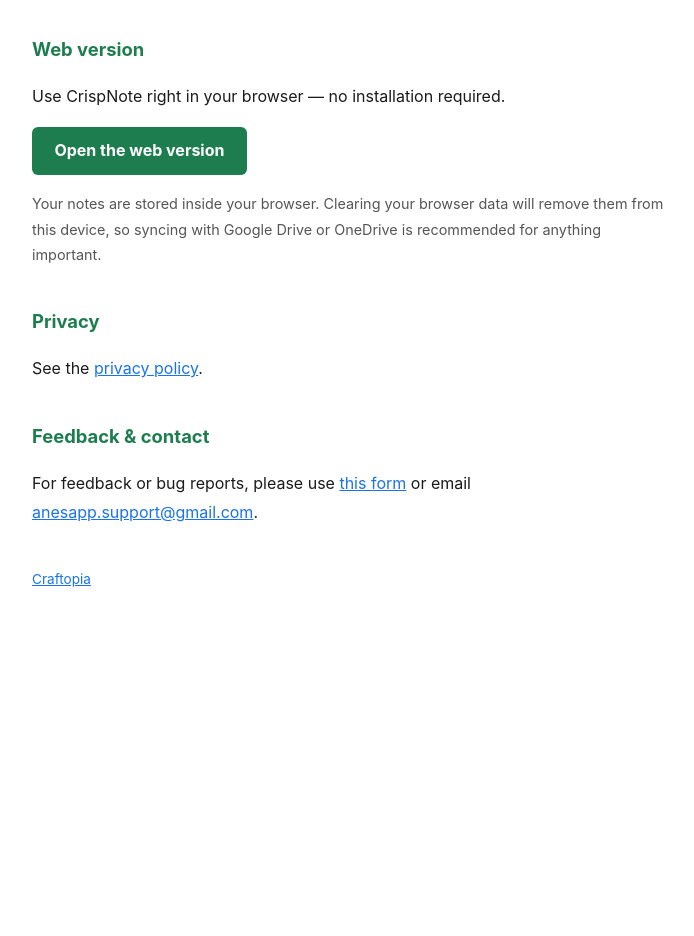
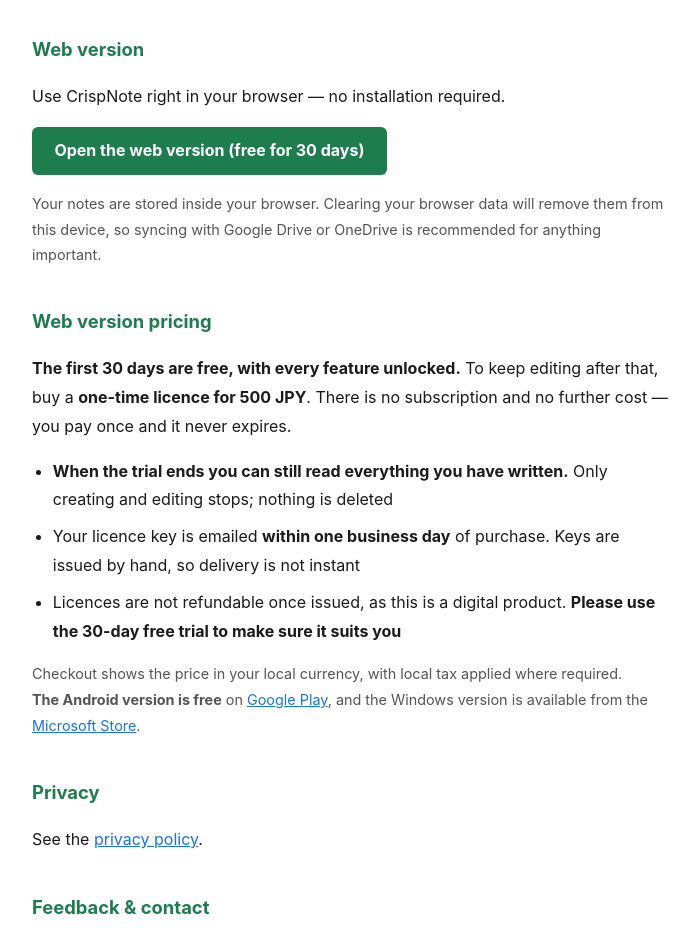
Before and after one commit to tata-4g/app-pages, a plain HTML site: page crispnote/en/index.html in a window 1280 px wide. Shown: the part 660-1596 px from the top of the page, without its empty margins (288-982 px from the left). Before the commit the page ends 1300 px from the top, so only its background shows below. Drawn offline with Linux system fonts and the light colour scheme.

Commit message:
CrispNote: 公開ページ(日英)にブラウザ版の料金を追記
Web版の有料化にあわせて「ブラウザ版の料金」節を新設。
30日間の無料試用 / 500円の買い切り / 期限切れ後は読み取り専用 /
ライセンスキーは1営業日以内に手動でメール発行 / 返金は不可、を明記した。

- ブラウザ版のボタンに「30日間無料」を添えた
- Android版(無料)とWindows版のストアへのリンクを初めて張った
  (それまでどこからも辿れなかった)
- 購入ボタンはまだ置いていない。Paddleのチェックアウトリンクが
  できてから追加する(死んだリンクを公開しないため)

```diff
--- a/crispnote/en/index.html
+++ b/crispnote/en/index.html
@@ -90,10 +90,32 @@
 <p>
 Use CrispNote right in your browser — no installation required.
 </p>
-<p><a class="cta" href="../app/">Open the web version</a></p>
+<p><a class="cta" href="../app/">Open the web version (free for 30 days)</a></p>
 <p class="note">
 Your notes are stored inside your browser. Clearing your browser data will remove them from
 this device, so syncing with Google Drive or OneDrive is recommended for anything important.
+</p>
+
+<h2>Web version pricing</h2>
+<p>
+<strong>The first 30 days are free, with every feature unlocked.</strong>
+To keep editing after that, buy a <strong>one-time licence for 500 JPY</strong>.
+There is no subscription and no further cost — you pay once and it never expires.
+</p>
+<ul>
+  <li><strong>When the trial ends you can still read everything you have written.</strong>
+      Only creating and editing stops; nothing is deleted</li>
+  <li>Your licence key is emailed <strong>within one business day</strong> of purchase.
+      Keys are issued by hand, so delivery is not instant</li>
+  <li>Licences are not refundable once issued, as this is a digital product.
+      <strong>Please use the 30-day free trial to make sure it suits you</strong></li>
+</ul>
+<p class="note">
+Checkout shows the price in your local currency, with local tax applied where required.<br>
+<strong>The Android version is free</strong> on
+<a href="https://play.google.com/store/apps/details?id=com.crispnote.app">Google Play</a>, and the
+Windows version is available from the
+<a href="https://apps.microsoft.com/detail/9NJP7X574FLF">Microsoft Store</a>.
 </p>
 
 <h2>Privacy</h2>
```
Also changed, not shown: crispnote/index.html (+23 -1 lines).
